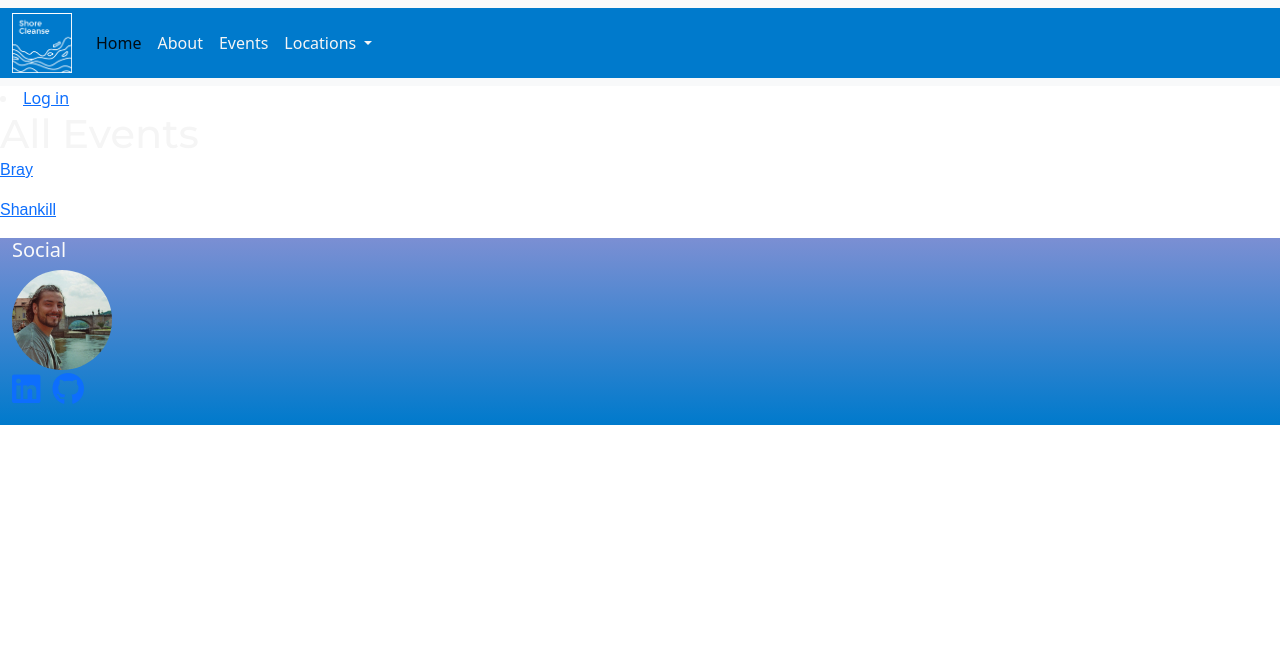
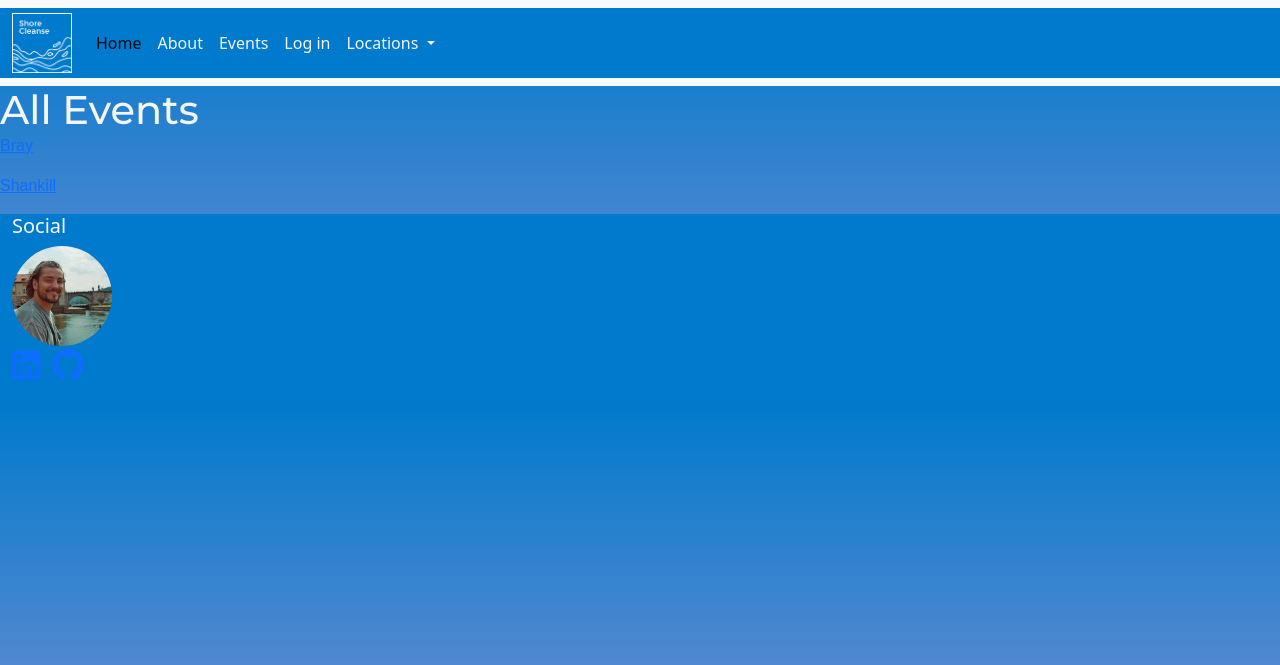
Before and after one commit to KTC96/ShoreCleanse, a Django app: page /all_events in a window 1280 px wide. Shown: the top 665 px of the page. Run offline with Django 4.2, Linux system fonts and the light colour scheme; data comes from the database, SQL or seed files in the repository; some libraries are stand-ins or nearby versions.

Commit message:
Add JS bootstrap CDN, linked locations to location, added login to main nav bar

```diff
--- a/static/css/style.css
+++ b/static/css/style.css
@@ -45,6 +45,7 @@ h4 {
 /* ------------------------------------Colour */
 body {
     color: whitesmoke;
+    background-image: linear-gradient(#007ACC, #7B8FD3);
 }
 
 .text-background-blue {
@@ -53,11 +54,8 @@ body {
     color: white;
 }
 
-.bg-color-gradient {
-    background-image: linear-gradient(#007ACC, #7B8FD3);
-}
 
-.nav-bg-color {
+.bg-color {
     background-color: #007ACC;
 }
 
@@ -123,7 +121,3 @@ footer {
     width: 100px;
 
 }
-
-.bg-color-footer {
-    background-image: linear-gradient(#7B8FD3, #007ACC);
-}
--- a/templates/base.html
+++ b/templates/base.html
@@ -17,7 +17,7 @@
 <body>
 
     <nav class="navbar navbar-expand-lg navbar-light bg-light ">
-        <div class="container-fluid nav-bg-color">
+        <div class="container-fluid bg-color">
             <a class="navbar-brand" href="{% url 'index' %}"><img class="logo" src="../static/uploads/logo.png"></a>
             <button class="navbar-toggler" type="button" data-bs-toggle="collapse" data-bs-target="#navbarNavDropdown"
                 aria-controls="navbarNavDropdown" aria-expanded="false" aria-label="Toggle navigation">
@@ -34,6 +34,17 @@
                     <li class="nav-item">
                         <a class="nav-link" href="{% url 'all_events' %}">Events</a>
                     </li>
+                    {% if request.user.is_staff %}
+                    <p>Hello {{ request.user.username }}</p>
+                    <li class="nav-item">
+                        <a class="nav-link" href="{% url 'logout' %}">Log out</a>
+                    </li>
+                    {% else %}
+                    <li class="nav-item">
+                        <a class="nav-link" href="{% url 'login' %}">Log in</a>
+                    </li>
+                    {% endif %}
+
 
                     <li class="nav-item dropdown">
                         <a class="nav-link dropdown-toggle" href="#" id="navbarDropdownMenuLink" role="button"
@@ -41,8 +52,8 @@
                             Locations
                         </a>
                         <ul class="dropdown-menu" aria-labelledby="navbarDropdownMenuLink">
-                            <li><a class="dropdown-item" href="#">Bray</a></li>
-                            <li><a class="dropdown-item" href="#">Strand</a></li>
+                            <li><a class="dropdown-item" href="/view_event/6">Bray</a></li>
+                            <li><a class="dropdown-item" href="/view_event/7">Strand</a></li>
                             <li><a class="dropdown-item" href="#">Donabate</a></li>
                         </ul>
                     </li>
@@ -51,25 +62,13 @@
         </div>
     </nav>
 
-    <!-- <ul>
-        <li><a href="{% url 'index' %}">Index</a></li>
-        <li><a href="{% url 'about' %}">About Shore Cleanse</a></li>
-        <li><a href="{% url 'all_events' %}">View all events</a></li>
-
-    -->
-    {% if request.user.is_staff %}
-    <p>Hello {{ request.user.username }}</p>
-    <li><a href="{% url 'logout' %}">Log out</a></li>
-    {% else %}
-    <li><a href="{% url 'login' %}">Log in</a></li>
-    {% endif %}
 
 
 
 
     {% block content %}
     {% endblock %}
-    <footer class="container-fluid bg-color-footer">
+    <footer class="container-fluid bg-color">
         <div class="row">
             <div class="col-sm-4">
                 <h5 class="uppercase general-sub">Social</h5>
@@ -95,6 +94,10 @@
     </footer>
     <!--Font Awesome script-->
     <script src="https://kit.fontawesome.com/64b9a22ea9.js" crossorigin="anonymous"></script>
+    <!--Bootstrap JS-->
+    <script src="https://cdn.jsdelivr.net/npm/bootstrap@5.2.3/dist/js/bootstrap.bundle.min.js"
+        integrity="sha384-kenU1KFdBIe4zVF0s0G1M5b4hcpxyD9F7jL+jjXkk+Q2h455rYXK/7HAuoJl+0I4"
+        crossorigin="anonymous"></script>
 </body>
 
 </html>
```
Also changed, not shown: templates/index.html (+4 -4 lines).
